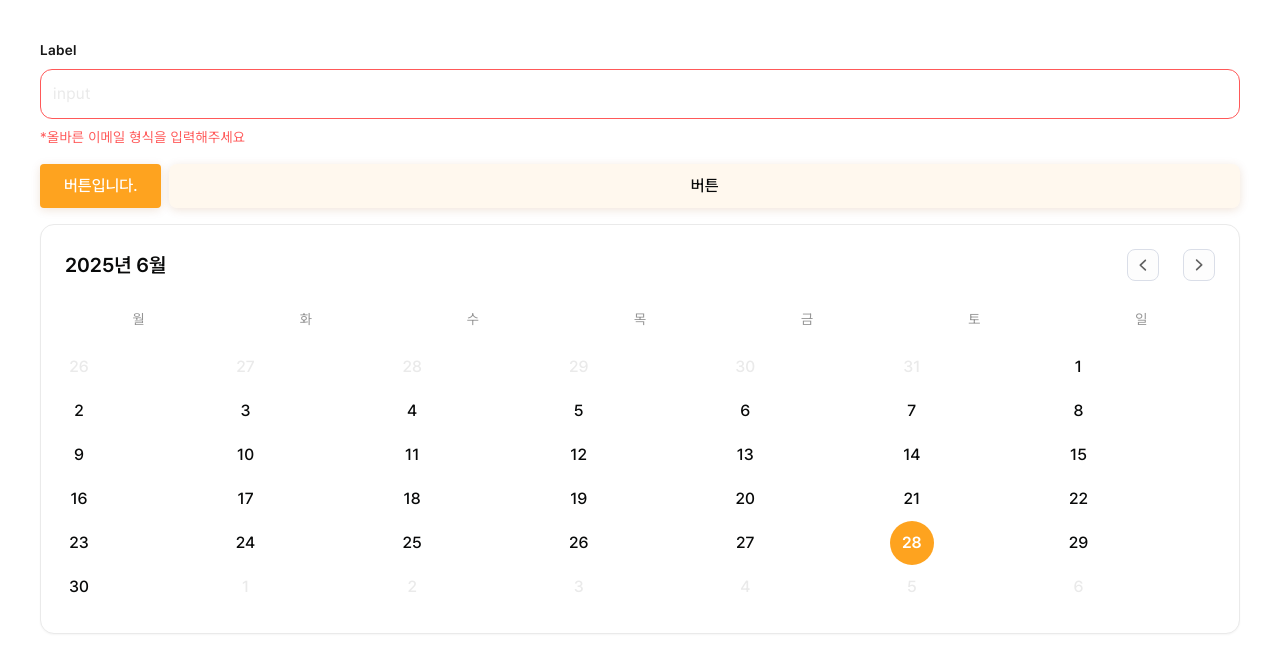
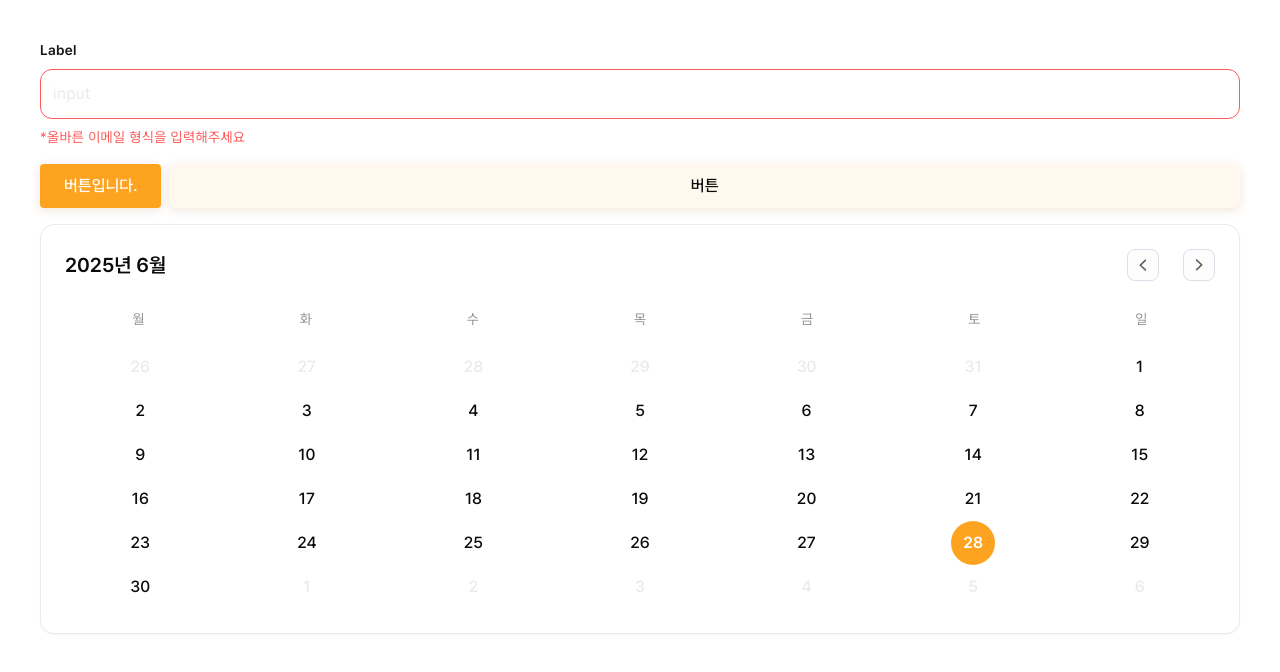
Before and after one commit to jjeongsu/JECT-3th-6team, a Next.js app in the folder frontend/: page /test in a window 1280 px wide. Shown: the top 672 px of the page. Built offline with nearby package versions, Linux system fonts and the light colour scheme.

Commit message:
refactor : MonthlyCalendar 날짜 레이아웃 스타일 변경

```diff
--- a/frontend/src/shared/ui/calendar/MonthlyCalendar.tsx
+++ b/frontend/src/shared/ui/calendar/MonthlyCalendar.tsx
@@ -1,3 +1,5 @@
+'use client';
+
 import Image from 'next/image';
 import { useState } from 'react';
 import { addMonths, subMonths } from 'date-fns';
@@ -55,7 +57,7 @@ export default function MonthlyCalendar({
       <div className="flex flex-col ">
         {/*년/월/좌우버튼*/}
         <div className="flex items-center justify-between px-6 mb-3">
-          <div className="w-full flex place-content-between items-center">
+          <div className="w-full flex justify-between items-center">
             <span className="text-black text-xl font-semibold">{`${year}년 ${month}월`}</span>
             <div className={'flex gap-x-6'}>
               <button
@@ -101,7 +103,8 @@ export default function MonthlyCalendar({
           ))}
         </div>
         {/*날짜 */}
-        <div className="grid grid-cols-7 px-4 ">
+
+        <div className="grid grid-cols-7 place-items-center px-4">
           {currentMonthAllDates.map((date, index) => (
             <button
               key={index}
```
